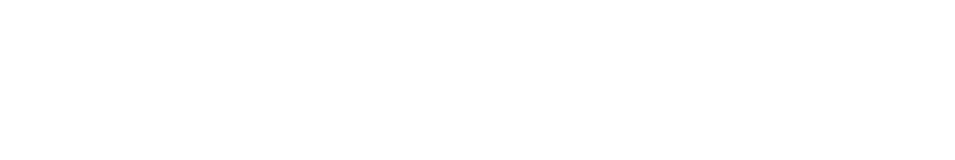
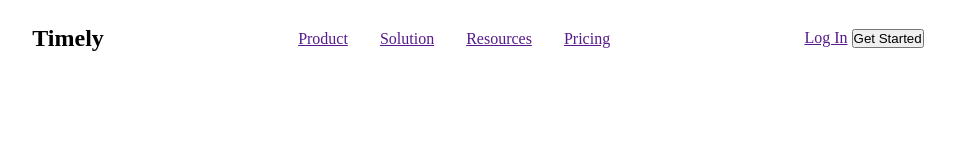
Before and after one commit to Hamzaa6296/timely, a plain HTML site: page index.html in a window 1280 px wide. Shown: the whole page, without its empty margins (162-1117 px from the left). Drawn offline with Linux system fonts and the light colour scheme; a web font is replaced by a local one.

Commit message:
navigation

```diff
--- a/index.html
+++ b/index.html
@@ -1,11 +1,34 @@
 <!DOCTYPE html>
 <html lang="en">
 <head>
+    <link rel="preconnect" href="https://fonts.googleapis.com">
+    <link rel="preconnect" href="https://fonts.gstatic.com" crossorigin>
+    <link href="https://fonts.googleapis.com/css2?family=Roboto+Slab:wght@100..900&family=Story+Script&display=swap" rel="stylesheet">
     <meta charset="UTF-8">
     <meta name="viewport" content="width=device-width, initial-scale=1.0">
+    <link rel="stylesheet" href="nav.css">
     <title>Document</title>
 </head>
 <body>
-
+    <nav id="navigation">
+        <div>
+            <h1 id="logo-heading">
+                Timely
+            </h1>
+        </div>
+            <ul id="nav-mid">
+                <li><a href="">Product</a></li>
+                <li><a href="">Solution</a></li>
+                <li><a href="">Resources</a></li>
+                <li><a href="">Pricing</a></li>
+            </ul>
+        <div>
+            <a href="">Log In</a>
+            <button>
+                Get Started
+            </button>
+        </div>
+    </nav>
 </body>
+<script src="script.js"></script>
 </html>
--- a/nav.css
+++ b/nav.css
@@ -0,0 +1,33 @@
+* {
+  margin: 0;
+  padding: 0;
+  box-sizing: border-box;
+}
+#navigation{
+    display: flex;
+    justify-content: space-evenly;
+    align-items: center;
+    margin-top: 25px;
+}
+#nav-mid{
+    list-style-type: none;
+    margin: 0;
+    padding: 0;
+    display: flex;
+    gap: 2rem;
+    /* justify-content: space-between; */
+}
+#nav-mid li a::after {
+  content: "";
+  position: absolute;
+  left: 0;
+  bottom: 0;
+  height: 2px;              /* underline thickness */
+  width: 0;                 /* start invisible */
+  background-color: black;  /* line color */
+  transition: width 1s ease; /* smooth animation */
+}
+
+#nav-mid li a:hover::after {
+  width: 100%;              /* expands fully on hover */
+}
```
Also changed, not shown: script.js (added).
